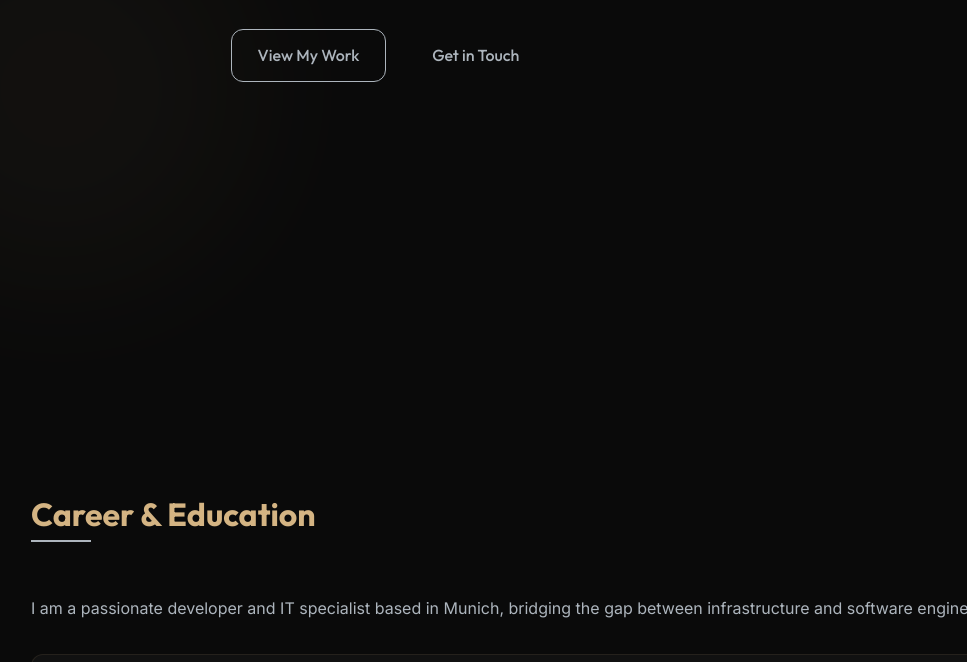
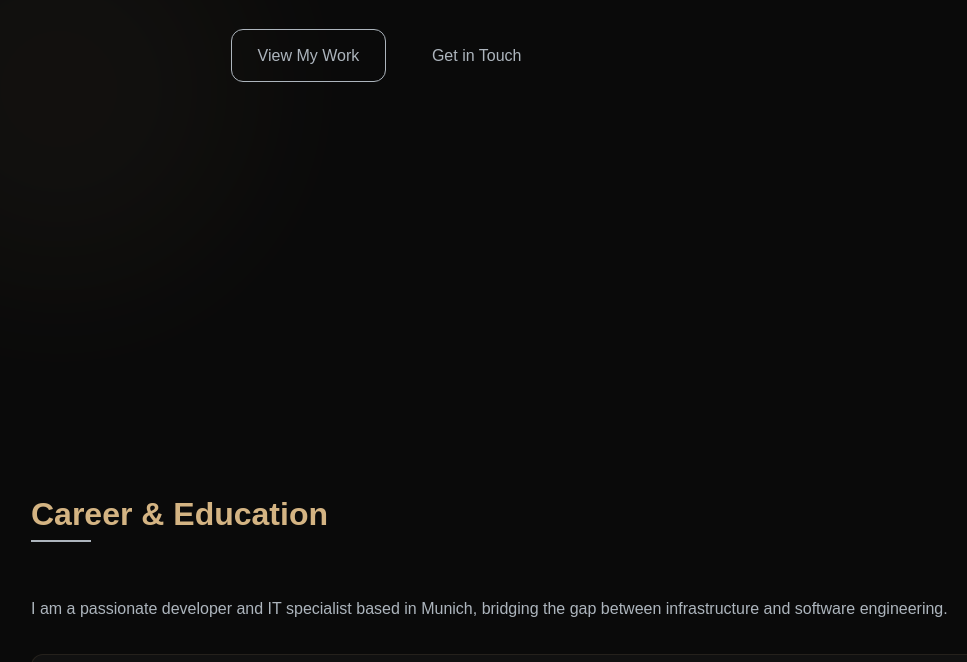
Before and after one commit to Johanneshaug/personal-portfolio, a website: page public/index.html in a window 1280 px wide. Shown: the part 431-1093 px from the top of the page, without its empty margins (41-1008 px from the left). Drawn offline with Linux system fonts and the light colour scheme.

Commit message:
Change site font to Arial

```diff
--- a/public/css/style.css
+++ b/public/css/style.css
@@ -15,8 +15,8 @@
     --steel-accent: #adb5bd;
     --primary-gradient: linear-gradient(135deg, #adb5bd 0%, #d4b483 100%);
 
-    --font-heading: 'Outfit', sans-serif;
-    --font-body: 'Inter', sans-serif;
+    --font-heading: Arial, sans-serif;
+    --font-body: Arial, sans-serif;
 
     --spacing-xs: 0.5rem;
     --spacing-sm: 1rem;
--- a/public/index.html
+++ b/public/index.html
@@ -7,11 +7,7 @@
     <meta name="description" content="">
     <title>Johannes Haug</title>
     <link rel="stylesheet" href="css/style.css">
-    <link rel="preconnect" href="https://fonts.googleapis.com">
-    <link rel="preconnect" href="https://fonts.gstatic.com" crossorigin>
-    <link
-        href="https://fonts.googleapis.com/css2?family=Inter:wght@300;400;600;700&family=Outfit:wght@300;500;700&display=swap"
-        rel="stylesheet">
+
     <script src="https://kit.fontawesome.com/a076d05399.js" crossorigin="anonymous"></script>
     <!-- Placeholder for icons, usually FontAwesome or similar -->
 </head>
```
